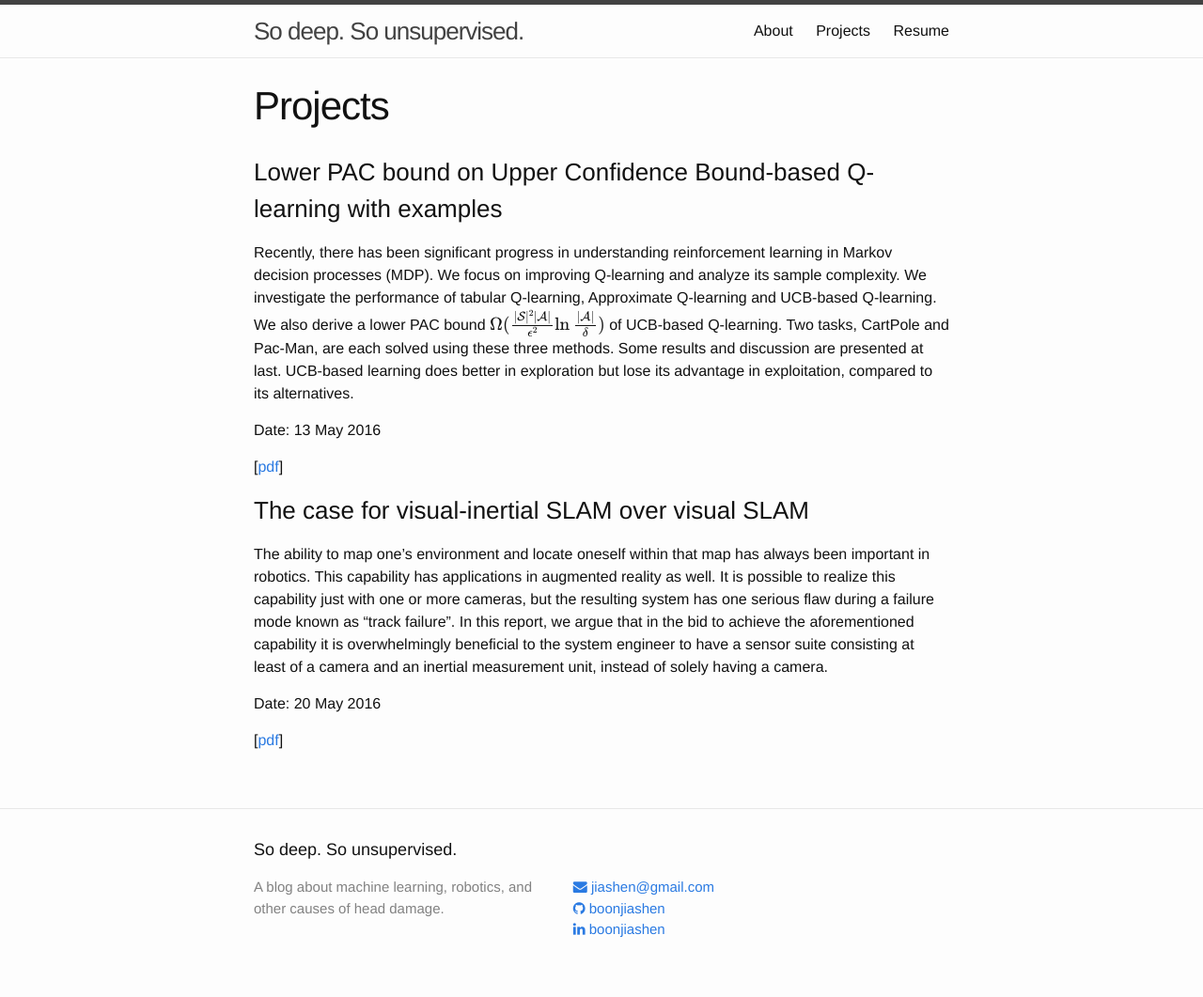
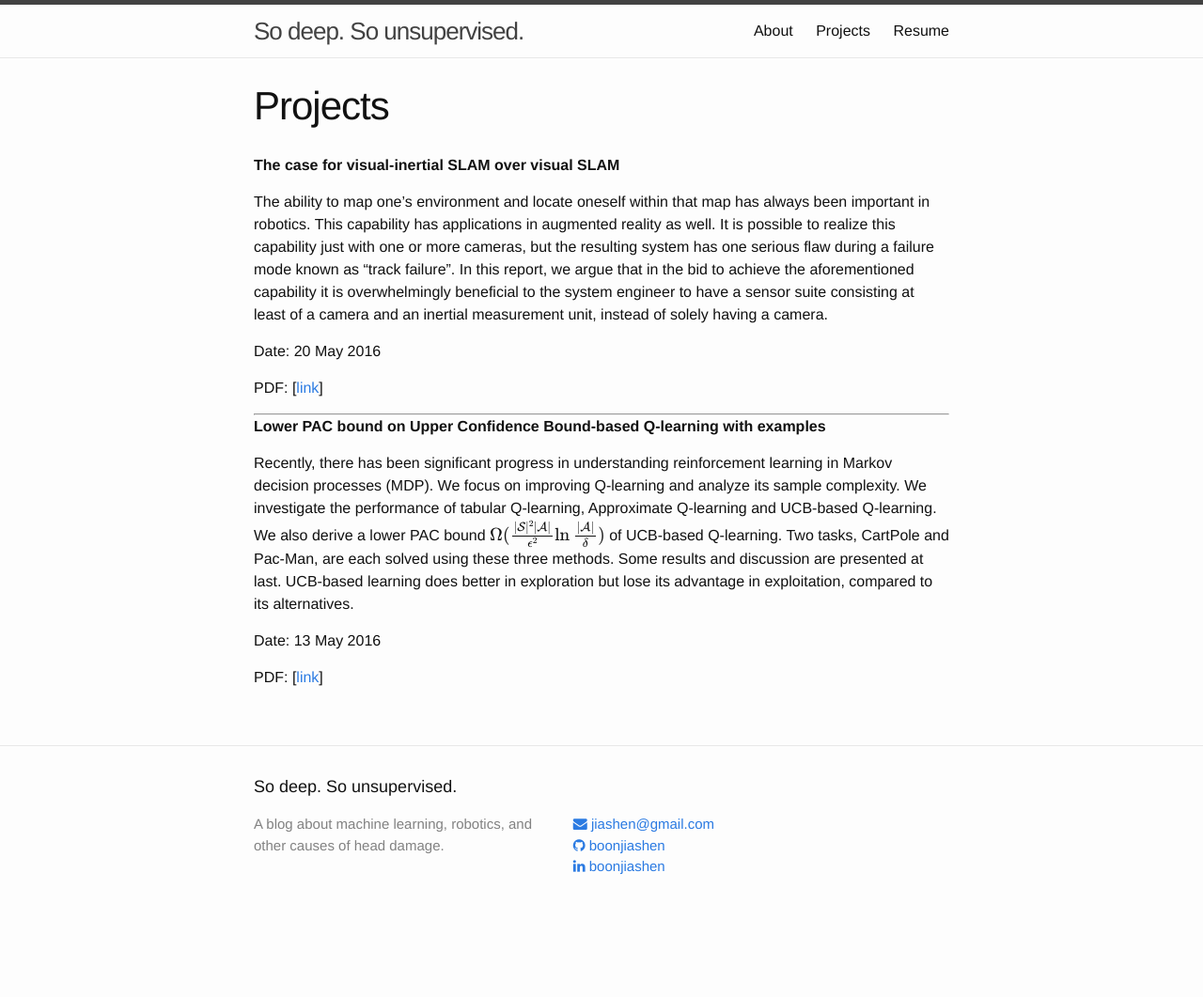
Before and after one commit to boonjiashen2/boonjiashen2.github.io, a Jekyll site: the page built from projects.md, in a window 1280 px wide. Shown: the whole page at 94% size. Built offline with Jekyll 4.4.1, drawn with Linux system fonts in a browser that asks for light colours; nearby versions of some CDN libraries; formulas are drawn with MathJax 3; after the commit the page ends 994 px from its top, so only the background shows below that.

Commit message:
Add authors

```diff
--- a/projects.md
+++ b/projects.md
@@ -3,14 +3,29 @@ layout: page
 title: Projects
 permalink: /projects/
 ---
-{% for project in site.projects %}
 
-  <h3>{{ project.title }}</h3>
+{% assign projects = site.projects | sort: 'date' | reverse %}
+
+{% for project in projects %}
+
+  __{{ project.title }}__
 
   {{ project.content }}
 
   Date: {{ project.date | date_to_string }}
 
-  [[pdf]({{ project.pdf }})]
+
+{% capture authors %} {% if project.authors %} Authors: {% for author in project.authors %} {{ author }}{% unless forloop.last %}, {% endunless %} {% endfor %} {% endif %} {% endcapture %}
+
+{% capture pdf %}PDF: [[link]({{ project.pdf }})]{% endcapture %}
+
+
+  {{pdf}}
+
+{{ authors }}
+
+  {% unless forloop.last %}
+***
+  {% endunless %}
 
 {% endfor %}
```
